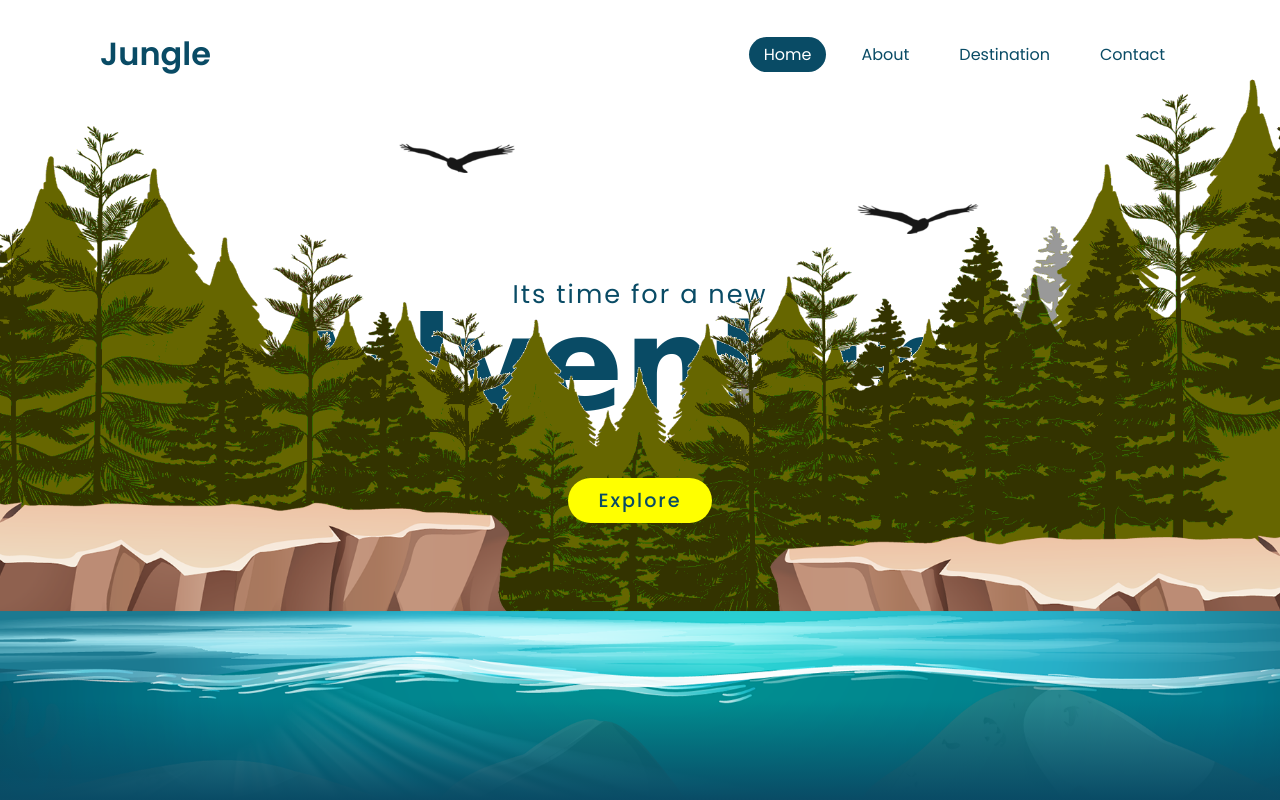
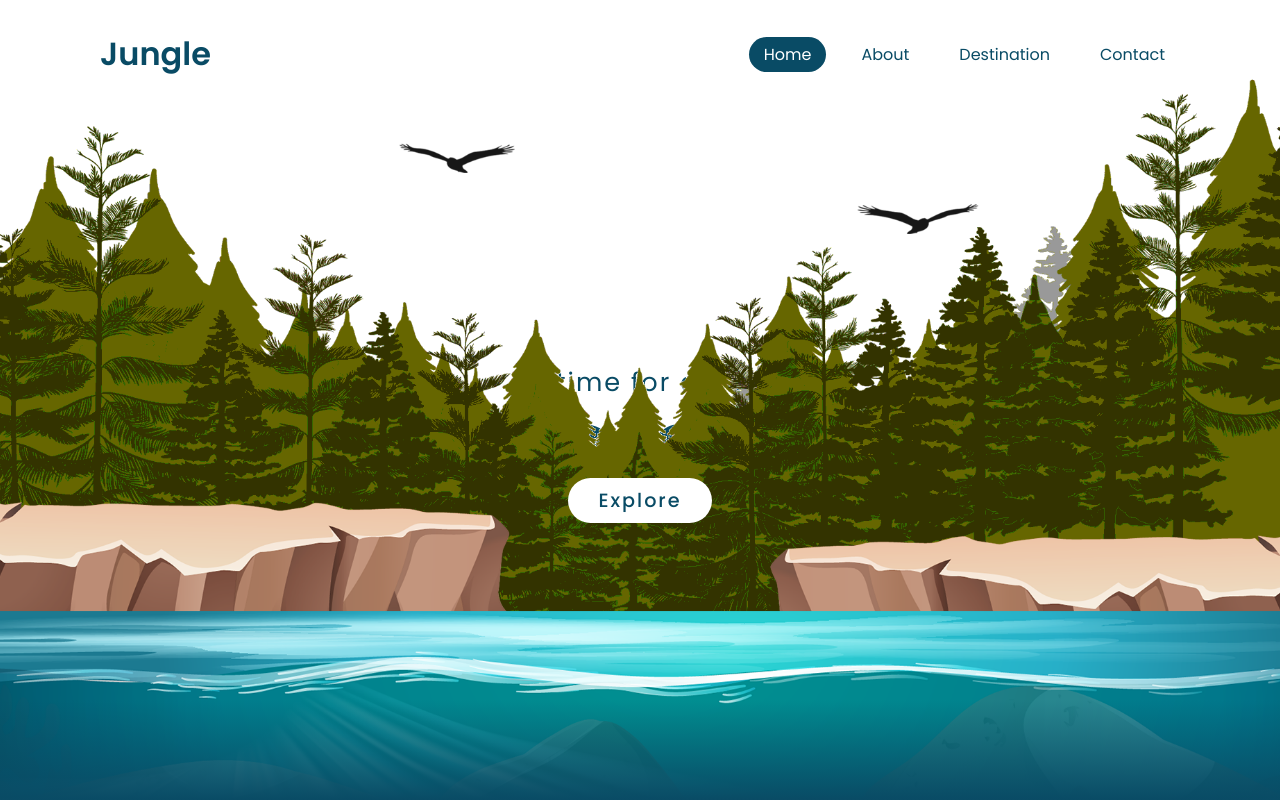
Before and after one commit to camel-pixel/parallax_scrolling_effect, a plain HTML site: page index.html in a window 1280 px wide. Shown: the top 800 px of the page. Drawn offline with Linux system fonts and the light colour scheme; a web font is replaced by a local one.

Commit message:
parallax scrolling website completed

```diff
--- a/style.css
+++ b/style.css
@@ -62,7 +62,7 @@ body{
 section{
     position: relative;
     width: 100%;
-    min-height: 100vh;
+    height: 100vh;
     display: flex;
     justify-content: center;
     align-items: center;
@@ -101,7 +101,7 @@ section #text span{
     text-decoration: none;
     display: inline-block;
     padding: 8px 30px;
-    background-color: #ff0;
+    background-color: #fff;
     color: #094b65;
     font-size: 1.2em;
     font-weight: 500;
--- a/work.js
+++ b/work.js
@@ -0,0 +1,24 @@
+let text = document.getElementById('text')
+let bird1 = document.getElementById('bird1')
+let bird2 = document.getElementById('bird2')
+let forest = document.getElementById('forest')
+let btn = document.getElementById('btn')
+let rocks = document.getElementById('rocks')
+let water = document.getElementById('water')
+let header = document.getElementById('header')
+
+
+window.addEventListener('scroll',function(){
+    let value = window.scrollY;
+
+    text.style.top = 50 +value * -0.5+ '%';
+    bird1.style.top = value * -1.5 + 'px';
+    bird1.style.left = value * 2 + 'px';
+    bird2.style.top = value * -1.5 + 'px';
+    bird2.style.right = value * -5 + 'px';
+
+    btn.style.marginTop = value * 1.5 + 'px';
+    rocks.style.top = value * -0.12 + 'px';
+    forest.style.top = value * 0.25 + 'px';
+    header.style.top = value * 0.5 + 'px'
+})
```
